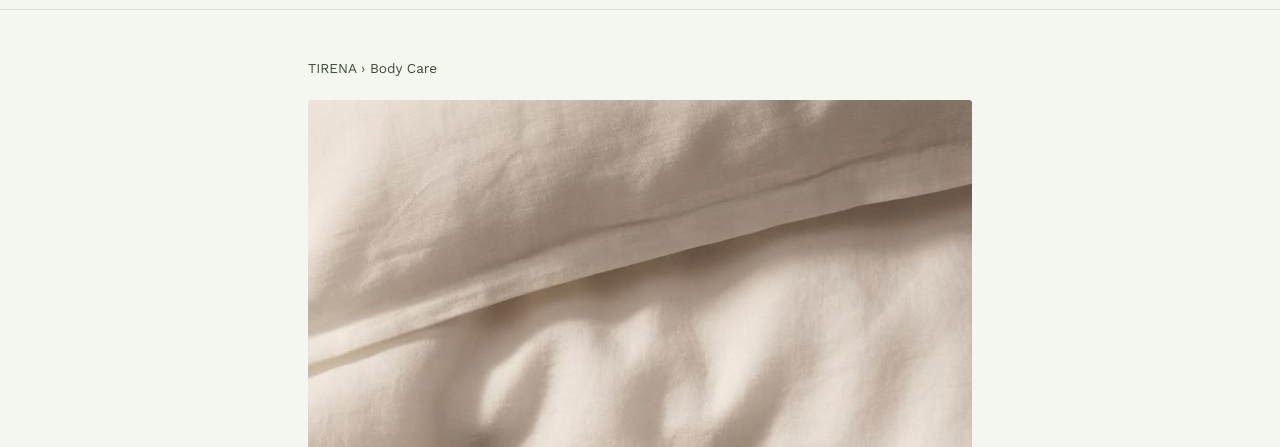
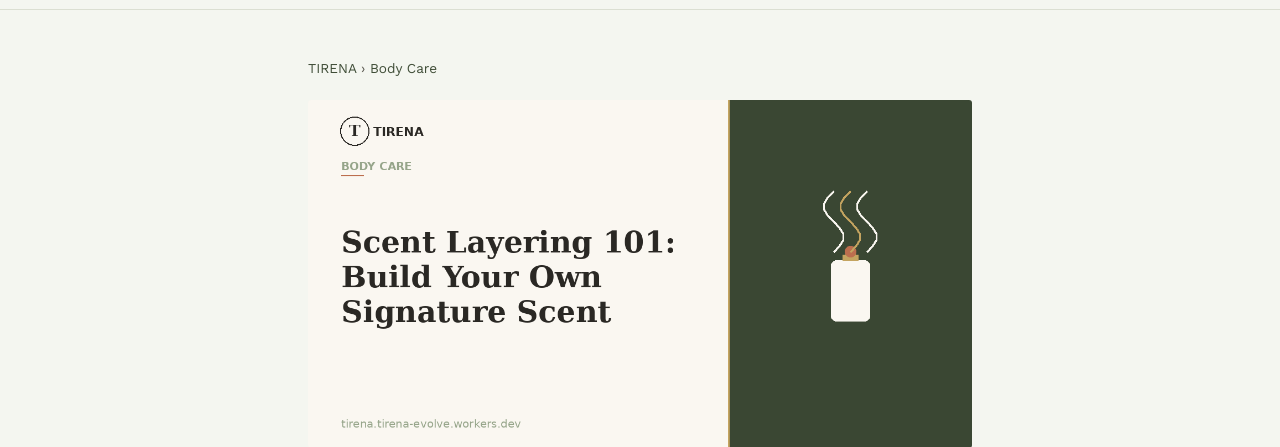
Before and after one commit to Dhinesh0024/tirena, an Astro site: page /articles/2026-09-07-scent-layering-101-how-to-build-your-own-signature-scent in a window 1280 px wide. Shown: the part 67-514 px from the top of the page. Built offline with nearby package versions, Linux system fonts and the light colour scheme; Astro itself is replaced by a stand-in of ours.

Commit message:
Update src/content/articles/2026-09-07-scent-layering-101-how-to-build-your-own-signature-scent.md (via Pages CMS)

```diff
--- a/src/content/articles/2026-09-07-scent-layering-101-how-to-build-your-own-signature-scent.md
+++ b/src/content/articles/2026-09-07-scent-layering-101-how-to-build-your-own-signature-scent.md
@@ -4,7 +4,7 @@ description: Why the same perfume smells different on everyone — and how
   layering body wash, lotion, and oil makes any fragrance last all day.
 category: body-care
 publishDate: 2026-09-07
-image: /uploads/_Signature Scents Collection.jpg
+image: /uploads/scent_layering.png
 draft: false
 ---
 Perfume alone rarely lasts as long as you'd like — it evaporates off skin within a few hours. Scent layering fixes this by building fragrance into every step of your routine instead of relying on one spray to do all the work, and it's become one of the most searched personal care trends heading into this year for exactly that reason.
```
